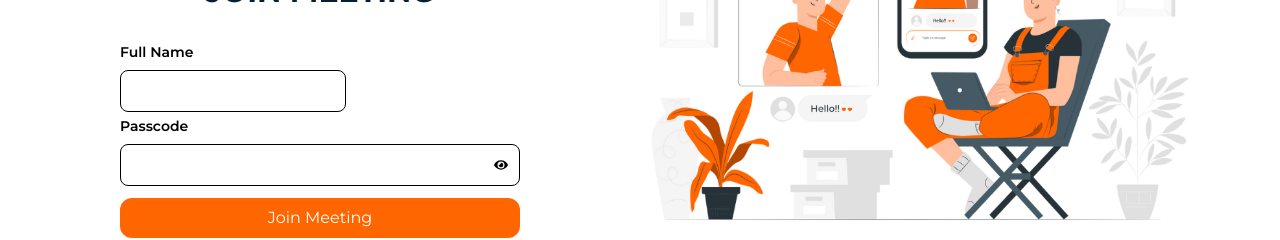
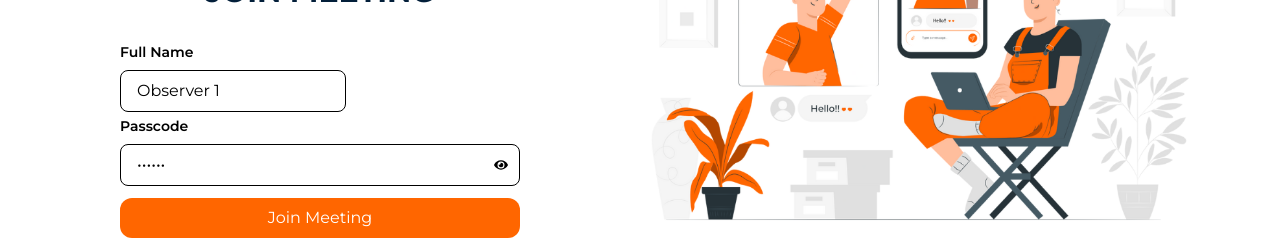
Before and after one commit to enayetsyl/AmplifyMeetingFE, a Next.js app: page /join-meeting-observer/1 in a window 1280 px wide. Shown: the part 350-590 px from the top of the page. Built offline with nearby package versions, Linux system fonts and the light colour scheme.

Commit message:
fixed data added

```diff
--- a/src/app/join-meeting-observer/[id]/page.jsx
+++ b/src/app/join-meeting-observer/[id]/page.jsx
@@ -12,8 +12,8 @@ import axios from "axios";
 
 const page = () => {
   const [formData, setFormData] = useState({
-    fullName: "",
-    passcode:""
+    fullName: "Observer 1",
+    passcode:"BIJEhh"
 
   });
   const [showPasscode, setShowPasscode] = useState(false);
--- a/src/app/join-meeting/[id]/page.jsx
+++ b/src/app/join-meeting/[id]/page.jsx
@@ -12,7 +12,7 @@ import Footer from "@/components/shared/Footer";
 
 const Page = () => {
   const [formData, setFormData] = useState({
-    fullName: "",
+    fullName: "Partiicipant 1",
   });
 
   const params = useParams();
```
